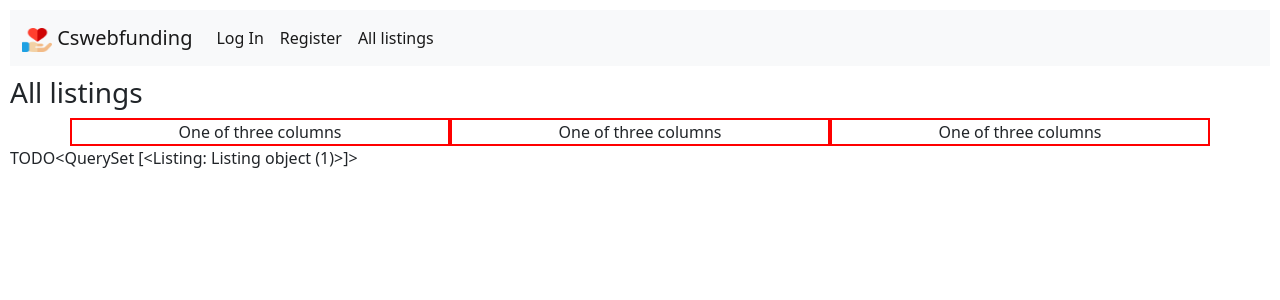
After one commit to SDeVuyst/CS50W-final-project, a Django app: page /all_listings in a window 1280 px wide. The commit adds this page. Shown: the top 300 px of the page. Run offline with Django 3.2, Linux system fonts and the light colour scheme; data comes from the database, SQL or seed files in the repository; both versions use the stored data as it was after the commit.

Commit message:
started on all listings

```diff
--- a/FINAL PROJECT/cswebfunding/static/cswebfunding/styles.css
+++ b/FINAL PROJECT/cswebfunding/static/cswebfunding/styles.css
@@ -15,5 +15,10 @@ nav {
 }
 
 .end {
-  align-content:right ;
+  align-content: right;
 }
+
+.col {
+  text-align: center;
+  border: solid 2px red;
+}
--- /dev/null
+++ b/FINAL PROJECT/cswebfunding/templates/cswebfunding/all_listings.html
@@ -0,0 +1,21 @@
+{% extends "cswebfunding/layout.html" %}
+
+{% block body %}
+
+<h3>All listings</h3>
+<div class="container">
+    <div class="row align-items-center">
+        <div class="col">
+          One of three columns
+        </div>
+        <div class="col">
+          One of three columns
+        </div>
+        <div class="col">
+          One of three columns
+        </div>
+    </div>
+</div>
+TODO{{ listings }}
+
+{% endblock %}
--- a/FINAL PROJECT/cswebfunding/templates/cswebfunding/index.html
+++ b/FINAL PROJECT/cswebfunding/templates/cswebfunding/index.html
@@ -2,7 +2,7 @@
 
 {% block body %}
 
-<!-- Button redirect to newmodal page -->
+<!-- Button redirect to newlisting page -->
 <a href="{% url 'newlisting' %}"><button class="btn btn-primary">New Listing</button></a>
 
 {% endblock %}
--- a/FINAL PROJECT/cswebfunding/urls.py
+++ b/FINAL PROJECT/cswebfunding/urls.py
@@ -8,8 +8,8 @@ urlpatterns = [
     path("login", views.login_view, name="login"),
     path("logout", views.logout_view, name="logout"),
     path("register", views.register, name="register"),
-    path('newlisting', views.newlisting, name="newlisting"),
-
+    path("newlisting", views.newlisting, name="newlisting"),
+    path("all_listings", views.all_listings, name="all_listings"),
     # API PATHS
     path("addfunds/<str:amount>", views.addfunds, name="addfunds"),
 ]
--- a/FINAL PROJECT/cswebfunding/views.py
+++ b/FINAL PROJECT/cswebfunding/views.py
@@ -78,6 +78,7 @@ def addfunds(request, amount):
 
 
 def newlisting(request):
+
     # Go to newlisting Page
     if request.method == "GET":
         return render(request, "cswebfunding/newlisting.html")
@@ -112,3 +113,12 @@ def newlisting(request):
         return render(request, "cswebfunding/index.html")
     else:
         return render(request, "cswebfunding/index.html")
+
+
+def all_listings(request):
+
+    listings = Listing.objects.all()
+
+    return render(request, "cswebfunding/all_listings.html", {
+        'listings': listings
+    })
```
Also changed, not shown: FINAL PROJECT/db.sqlite3.
